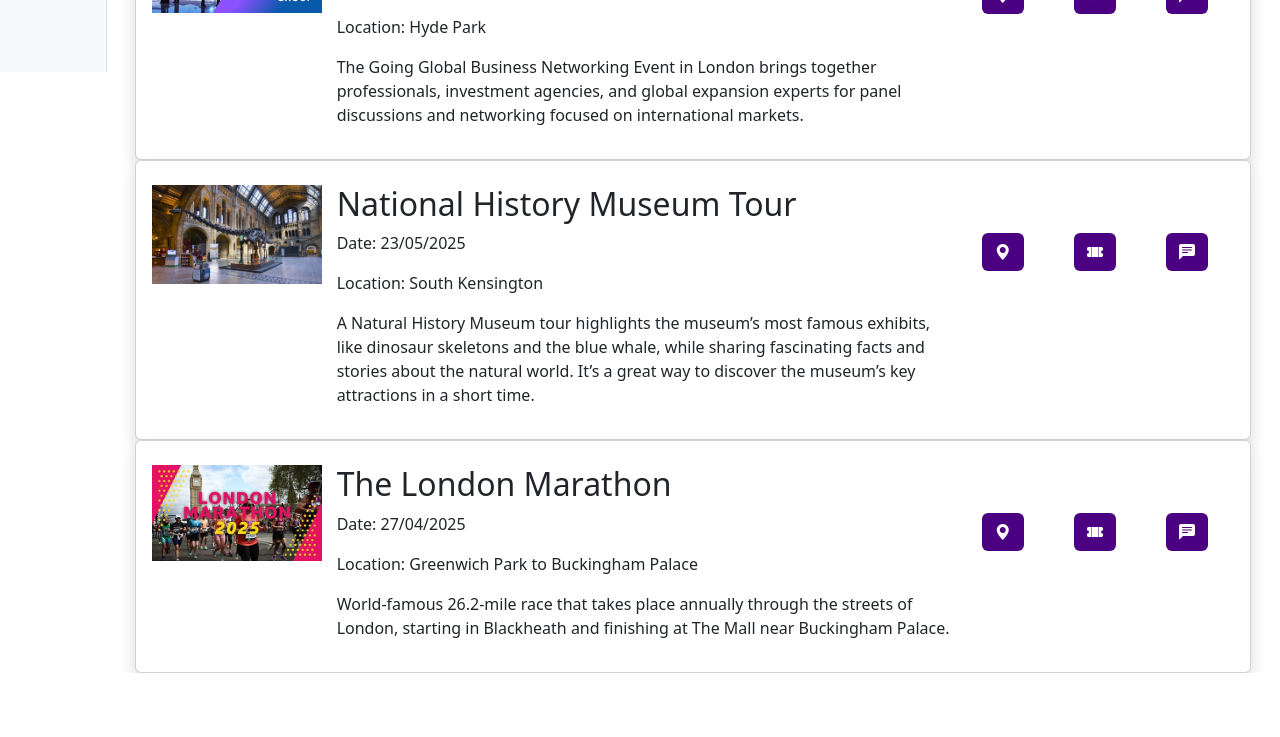
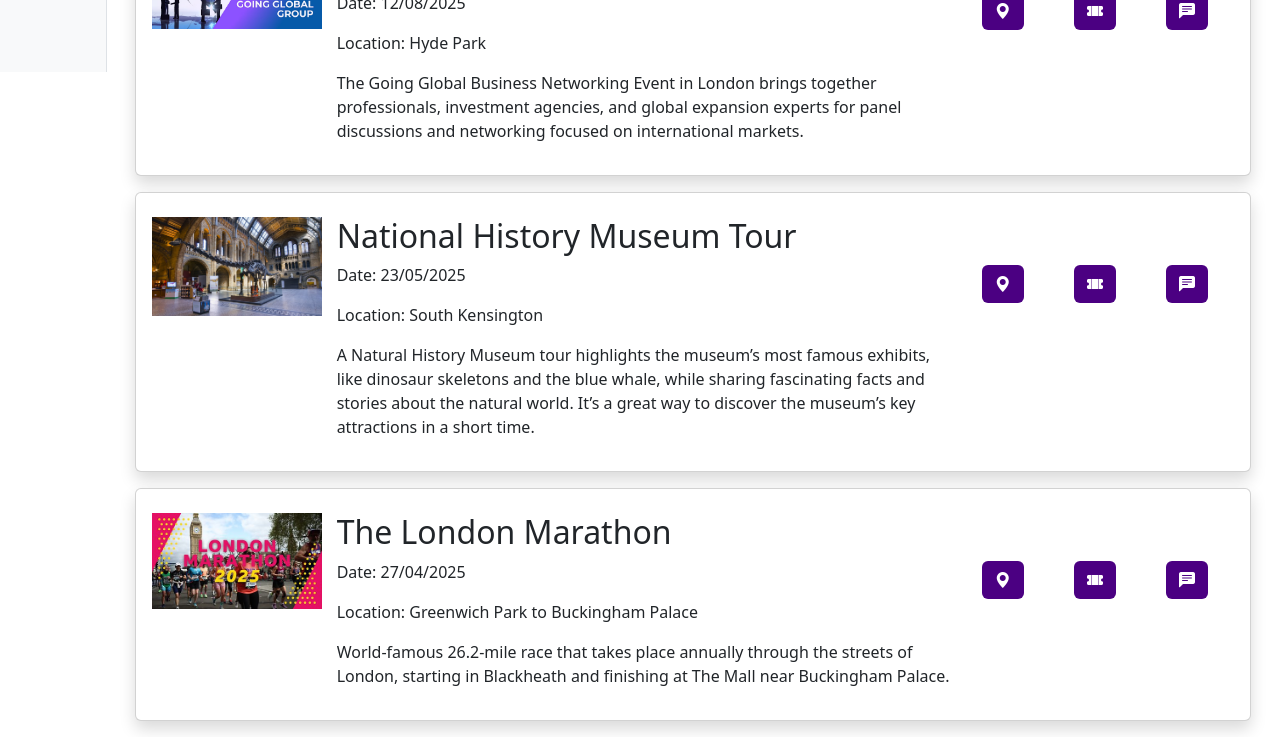
Before and after one commit to Aman727/Weekend_City_Break_Website, a plain HTML site: page pages/events.html in a window 1280 px wide. Shown: the part 742-1479 px from the top of the page. Before the commit the page ends 1415 px from the top, so only its background shows below. Drawn offline with nearby package versions, Linux system fonts and the light colour scheme.

Commit message:
Update card margins and adjust navbar z-index
Added a bottom margin to result cards for better spacing consistency on the events page. Increased the navbar z-index to ensure it remains above other elements when scrolling.

```diff
--- a/css/sidebar.css
+++ b/css/sidebar.css
@@ -10,7 +10,7 @@
 .navbar {
     position: sticky;
     top:0;
-    z-index: 1000;
+    z-index: 2000;
 }
 
 .sidebar .nav-link {
--- a/pages/events.html
+++ b/pages/events.html
@@ -121,7 +121,7 @@
             <div class="container pt-5">
 
                 <!-- Result Card -->
-                <div class="card shadow">
+                <div class="mb-3 card shadow">
 
                     <!-- Card body -->
                     <div class="card-body mt-2">
@@ -166,7 +166,7 @@
                 </div>
 
                 <!-- Result Card -->
-                <div class="card shadow">
+                <div class="mb-3 card shadow">
 
                     <!-- Card body -->
                     <div class="card-body mt-2">
@@ -211,7 +211,7 @@
                 </div>
 
                 <!-- Result Card -->
-                <div class="card shadow">
+                <div class="mb-3 card shadow">
 
                     <!-- Card body -->
                     <div class="card-body mt-2">
@@ -256,7 +256,7 @@
                 </div>
 
                 <!-- Result Card -->
-                <div class="card shadow">
+                <div class="mb-3 card shadow">
 
                     <!-- Card body -->
                     <div class="card-body mt-2">
```
